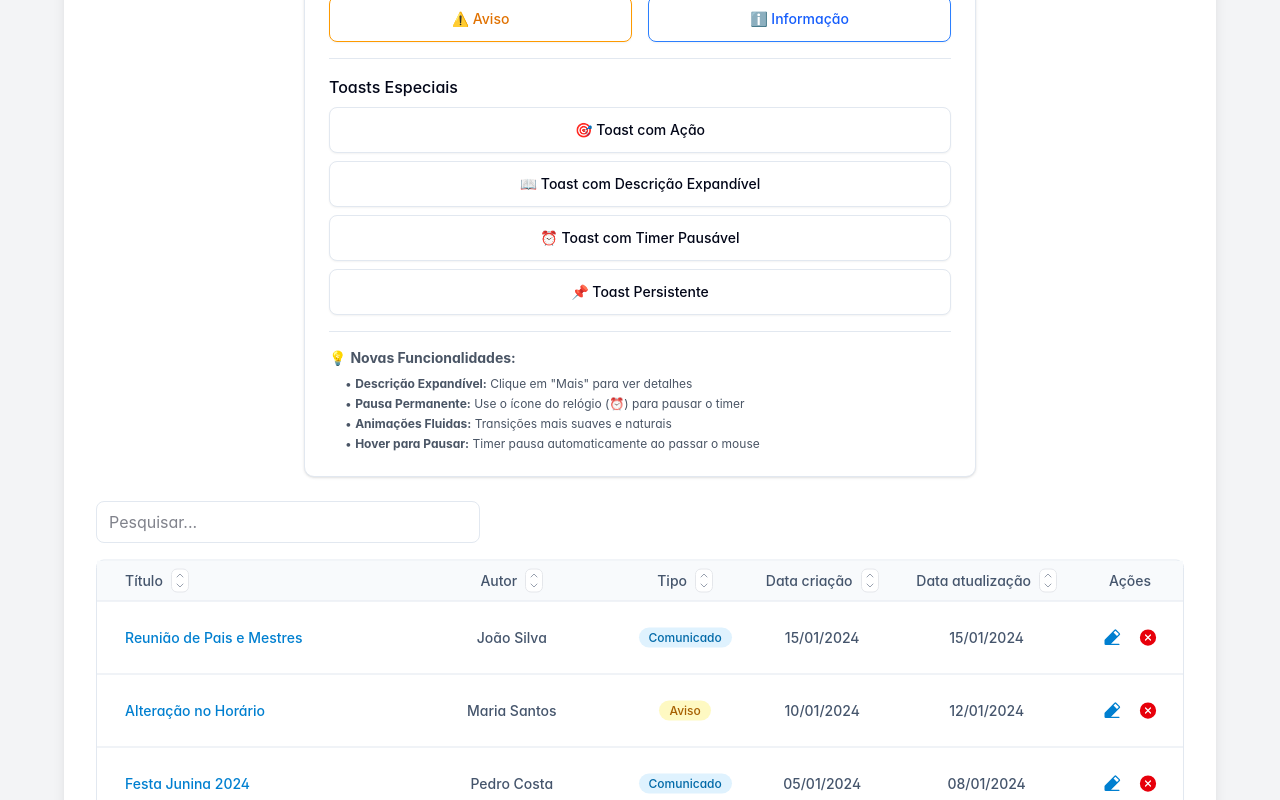
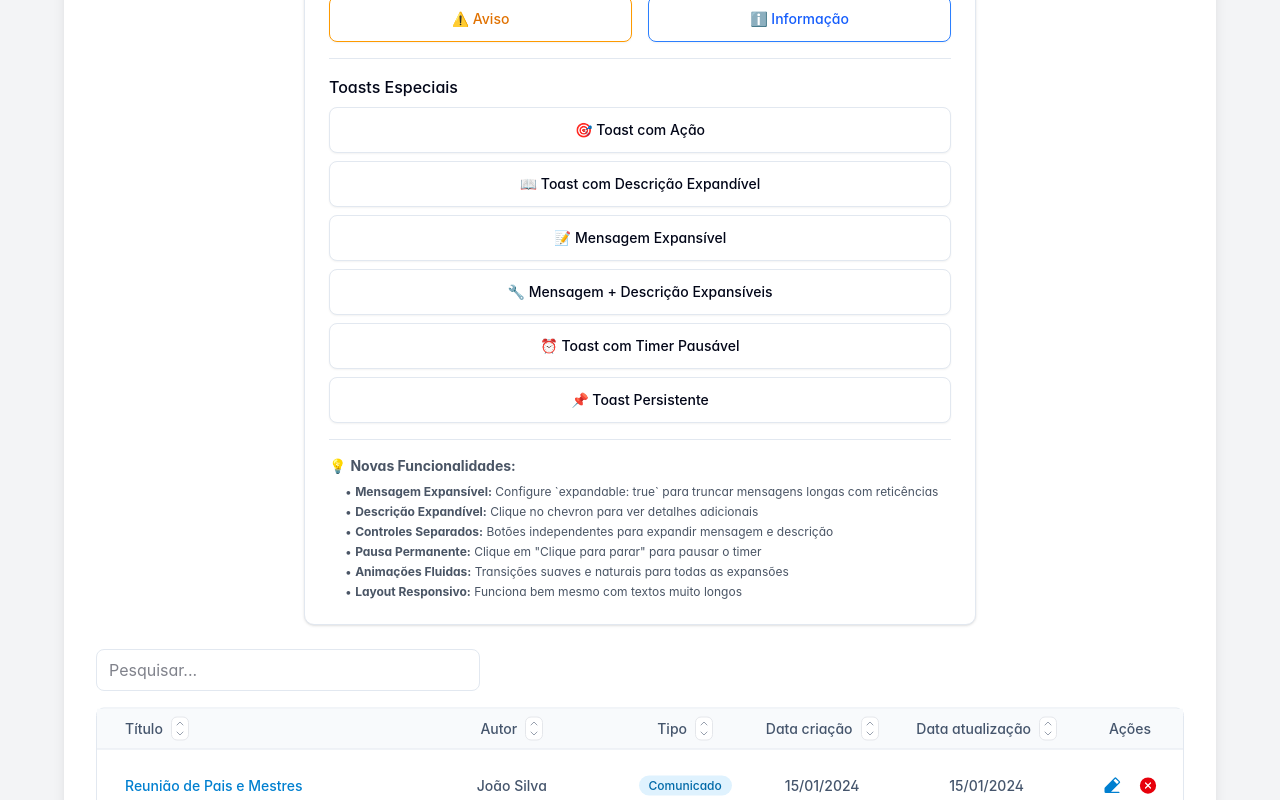
Before and after one commit to Gabriel300p/challenge-3-centro-educacional-alfa, a React (Vite) app: page /comunicacoes in a window 1280 px wide. Shown: the part 442-1242 px from the top of the page. Built offline with nearby package versions, Linux system fonts and the light colour scheme.

Commit message:
feat: Add expandable message feature to Toast notifications

```diff
--- a/src/shared/components/demo/ToastDemo.tsx
+++ b/src/shared/components/demo/ToastDemo.tsx
@@ -39,14 +39,39 @@ export function ToastDemo() {
     showToast({
       type: "info",
       title: "Nova Funcionalidade",
-      // message: "Agora você pode expandir para ver mais detalhes.",
+      message:
+        "Agora você pode expandir mensagens e descrições para ver mais detalhes.",
       description:
-        "Esta é uma descrição expandida que fornece informações adicionais sobre a notificação. Você pode expandir ou recolher clicando no botão 'Mais/Menos'. Também é possível pausar permanentemente o timer clicando no ícone do relógio.",
+        "Esta é uma descrição expandida que fornece informações adicionais sobre a notificação. Você pode expandir ou recolher clicando no botão chevron. Também é possível pausar permanentemente o timer.",
       duration: 8000,
       action: {
         label: "Entendi",
         onClick: () => success("Obrigado por testar!"),
       },
+    });
+  };
+
+  const handleExpandableMessageToast = () => {
+    showToast({
+      type: "warning",
+      title: "Mensagem Expansível",
+      message:
+        "Esta é uma mensagem muito longa que será truncada inicialmente e pode ser expandida clicando no botão. Perfeita para quando você tem informações importantes mas não quer ocupar muito espaço na tela inicialmente.",
+      expandable: true,
+      duration: 10000,
+    });
+  };
+
+  const handleExpandableMessageWithDescription = () => {
+    showToast({
+      type: "success",
+      title: "Recurso Completo",
+      message:
+        "Tanto a mensagem quanto a descrição podem ser expandíveis! Esta mensagem longa demonstra como o texto é truncado inicialmente com reticências e pode ser expandido para mostrar o conteúdo completo.",
+      expandable: true,
+      description:
+        "E aqui temos uma descrição adicional que também pode ser expandida separadamente. Isso oferece máxima flexibilidade para diferentes tipos de conteúdo.",
+      duration: 12000,
     });
   };
 
@@ -132,6 +157,22 @@ export function ToastDemo() {
             </Button>
 
             <Button
+              onClick={handleExpandableMessageToast}
+              variant="outline"
+              className="w-full"
+            >
+              📝 Mensagem Expansível
+            </Button>
+
+            <Button
+              onClick={handleExpandableMessageWithDescription}
+              variant="outline"
+              className="w-full"
+            >
+              🔧 Mensagem + Descrição Expansíveis
+            </Button>
+
+            <Button
               onClick={handleLongToastWithPause}
               variant="outline"
               className="w-full"
@@ -155,20 +196,28 @@ export function ToastDemo() {
           </p>
           <ul className="ml-4 space-y-1 text-xs">
             <li>
-              • <strong>Descrição Expandível:</strong> Clique em "Mais" para ver
-              detalhes
+              • <strong>Mensagem Expansível:</strong> Configure `expandable:
+              true` para truncar mensagens longas com reticências
             </li>
             <li>
-              • <strong>Pausa Permanente:</strong> Use o ícone do relógio (⏰)
+              • <strong>Descrição Expandível:</strong> Clique no chevron para
+              ver detalhes adicionais
+            </li>
+            <li>
+              • <strong>Controles Separados:</strong> Botões independentes para
+              expandir mensagem e descrição
+            </li>
+            <li>
+              • <strong>Pausa Permanente:</strong> Clique em "Clique para parar"
               para pausar o timer
             </li>
             <li>
-              • <strong>Animações Fluidas:</strong> Transições mais suaves e
-              naturais
+              • <strong>Animações Fluidas:</strong> Transições suaves e naturais
+              para todas as expansões
             </li>
             <li>
-              • <strong>Hover para Pausar:</strong> Timer pausa automaticamente
-              ao passar o mouse
+              • <strong>Layout Responsivo:</strong> Funciona bem mesmo com
+              textos muito longos
             </li>
           </ul>
         </div>
--- a/src/shared/components/demo/ToastDemoSimple.tsx
+++ b/src/shared/components/demo/ToastDemoSimple.tsx
@@ -3,7 +3,7 @@ import { useToast } from "@shared/hooks";
 import { AlertTriangle, Bell, CheckCircle, Info, Zap } from "lucide-react";
 
 export function ToastDemoSimple() {
-  const { success, error, warning, info } = useToast();
+  const { success, error, warning, info, showToast } = useToast();
 
   const handleBasicSuccess = () => {
     success("Operação realizada com sucesso!");
@@ -17,11 +17,30 @@ export function ToastDemoSimple() {
   };
 
   const handleSuccessWithDescription = () => {
-    success(
+    info(
       "Sistema atualizado!",
-      "Nova versão instalada com sucesso.",
       "A nova versão inclui melhorias de performance, correções de bugs e novas funcionalidades para uma melhor experiência do usuário.",
     );
+  };
+
+  const handleExpandableMessage = () => {
+    showToast({
+      type: "success",
+      title: "Mensagem Expansível",
+      message:
+        "Esta é uma mensagem muito longa que será truncada inicialmente com reticências (...) e pode ser expandida clicando no botão chevron para revelar todo o conteúdo. Perfeita para quando você tem informações importantes mas quer manter o layout limpo.",
+      expandable: true,
+    });
+  };
+
+  const handleExpandableMessageWithDescription = () => {
+    showToast({
+      type: "info",
+      title: "Recurso Completo",
+      message:
+        "Tanto a mensagem quanto a descrição podem ser expandíveis! Esta mensagem longa demonstra como funciona o truncamento inicial.",
+      expandable: false,
+    });
   };
 
   const handleWarning = () => {
@@ -55,7 +74,7 @@ export function ToastDemoSimple() {
           🍞 Sistema de Toast Renovado
         </h2>
         <p className="text-sm text-slate-500">
-          Teste as novas funcionalidades: design limpo, descrições expandíveis e
+          Teste as novas funcionalidades: design limpo, mensagens expansíveis e
           controle de pausa
         </p>
       </div>
@@ -89,6 +108,26 @@ export function ToastDemoSimple() {
         >
           <Bell className="h-4 w-4 text-blue-600" />
           Com Descrição
+        </Button>
+
+        <Button
+          onClick={handleExpandableMessage}
+          variant="outline"
+          size="sm"
+          className="flex items-center gap-2"
+        >
+          <Bell className="h-4 w-4 text-purple-600" />
+          Mensagem Expansível
+        </Button>
+
+        <Button
+          onClick={handleExpandableMessageWithDescription}
+          variant="outline"
+          size="sm"
+          className="flex items-center gap-2"
+        >
+          <Info className="h-4 w-4 text-indigo-600" />
+          Completo
         </Button>
 
         <Button
@@ -129,9 +168,13 @@ export function ToastDemoSimple() {
         <ul className="space-y-1 text-xs text-slate-600">
           <li>• Design limpo com fundo branco e ícones coloridos</li>
           <li>• Títulos em slate-700, mensagens em slate-500</li>
-          <li>• Descrições expandíveis com botão chevron</li>
+          <li>
+            • <strong>Mensagens expansíveis</strong> com truncamento inteligente
+          </li>
+          <li>• Descrições expandíveis com botão chevron separado</li>
           <li>• Controle de pausa com contador dinâmico</li>
           <li>• Animações mais suaves e naturais</li>
+          <li>• Layout responsivo para textos longos</li>
         </ul>
       </div>
     </div>
--- a/src/shared/components/ui/toast/Toast.tsx
+++ b/src/shared/components/ui/toast/Toast.tsx
@@ -35,14 +35,14 @@ export function Toast({ toast, onClose }: Omit<ToastProps, "index">) {
   const [progress, setProgress] = useState(100);
   const [isHovered, setIsHovered] = useState(false);
   const [isPaused, setIsPaused] = useState(false);
-  const [isExpanded, setIsExpanded] = useState(false);
+  const [isMessageExpanded, setIsMessageExpanded] = useState(false);
   const [isPermanentlyPaused, setIsPermanentlyPaused] = useState(false);
   const [timeLeft, setTimeLeft] = useState(0);
 
   const Icon = TOAST_ICONS[toast.type];
   const duration = toast.duration ?? TOAST_CONFIG.duration[toast.type];
-  const hasDescription = Boolean(toast.description);
   const hasMessage = Boolean(toast.message);
+  const isMessageExpandable = Boolean(toast.expandable && hasMessage);
 
   // ⏱️ Progress timer with time tracking
   useEffect(() => {
@@ -97,9 +97,9 @@ export function Toast({ toast, onClose }: Omit<ToastProps, "index">) {
     setTimeLeft(0);
   };
 
-  // 📖 Handle description expansion
-  const toggleExpansion = () => {
-    setIsExpanded(!isExpanded);
+  // 📖 Handle message expansion
+  const toggleMessageExpansion = () => {
+    setIsMessageExpanded(!isMessageExpanded);
   };
 
   return (
@@ -136,11 +136,10 @@ export function Toast({ toast, onClose }: Omit<ToastProps, "index">) {
       aria-live="polite"
       aria-atomic="true"
     >
-      {/* 🎨 Header Layout: Icon -> Title -> Spacer -> Expand Button -> Close Button */}
       <div className="flex w-full flex-col items-start gap-1.5">
         <div className="flex w-full items-center justify-between gap-2">
+          <div className="flex flex-shrink-0 items-center gap-3">
             {/* Icon */}
-          <div className="flex flex-shrink-0 items-center gap-3">
             <Icon className={getIconClasses(toast.type)} aria-hidden="true" />
             {/* Title */}
             <h3 className="text-sm leading-tight font-semibold text-slate-700">
@@ -149,16 +148,18 @@ export function Toast({ toast, onClose }: Omit<ToastProps, "index">) {
           </div>
           {/* Action Buttons */}
           <div className="flex flex-shrink-0 items-center gap-1">
-            {/* Description Toggle */}
-            {hasDescription && (
+            {/* Message Expand Toggle */}
+            {isMessageExpandable && (
               <Button
                 variant="ghost"
                 size="sm"
-                onClick={toggleExpansion}
+                onClick={toggleMessageExpansion}
                 className="h-6 w-6 p-0 opacity-60 hover:opacity-100"
-                title={isExpanded ? "Recolher descrição" : "Expandir descrição"}
+                title={
+                  isMessageExpanded ? "Recolher mensagem" : "Expandir mensagem"
+                }
               >
-                {isExpanded ? (
+                {isMessageExpanded ? (
                   <ChevronUp className="h-4 w-4" />
                 ) : (
                   <ChevronDown className="h-4 w-4" />
@@ -179,28 +180,25 @@ export function Toast({ toast, onClose }: Omit<ToastProps, "index">) {
           </div>
         </div>
         {/* Content */}
-        <div className="min-w-0 flex-1">
+        <div className="min-w-0 flex-1 pr-2">
           {/* Message */}
           {hasMessage && (
-            <p className="mt-1 text-sm leading-relaxed text-slate-500">
+            <div className="mt-1">
+              {isMessageExpandable ? (
+                <>
+                  {/* Truncated Message */}
+                  {!isMessageExpanded && (
+                    <p className="line-clamp-1 text-sm leading-relaxed text-slate-500">
                       {toast.message}
                     </p>
                   )}
 
-          {/* Description Preview */}
-          {hasDescription && toast.showDescriptionPreview && !isExpanded && (
-            <p className="line-clamp-1 text-sm leading-relaxed text-slate-400">
-              {toast.description}
-            </p>
-          )}
-
-          {/* Expandable Description */}
-          {hasDescription && (
+                  {/* Expandable Message */}
                   <motion.div
                     initial={false}
                     animate={{
-                height: isExpanded ? "auto" : 0,
-                opacity: isExpanded ? 1 : 0,
+                      height: isMessageExpanded ? "auto" : 0,
+                      opacity: isMessageExpanded ? 1 : 0,
                     }}
                     transition={{
                       duration: 0.3,
@@ -208,10 +206,20 @@ export function Toast({ toast, onClose }: Omit<ToastProps, "index">) {
                     }}
                     className="overflow-hidden"
                   >
-              <p className="mt-0.5 text-sm leading-relaxed text-slate-500">
-                {toast.description}
+                    {isMessageExpanded && (
+                      <p className="text-sm leading-relaxed text-slate-500">
+                        {toast.message}
                       </p>
+                    )}
                   </motion.div>
+                </>
+              ) : (
+                /* Normal Message */
+                <p className="text-sm leading-relaxed text-slate-500">
+                  {toast.message}
+                </p>
+              )}
+            </div>
           )}
 
           {/* Pause Text */}
--- a/src/shared/utils/toast.ts
+++ b/src/shared/utils/toast.ts
@@ -7,6 +7,7 @@ export interface ToastData {
   type: ToastType;
   title: string;
   message?: string;
+  expandable?: boolean;
   description?: string;
   showDescriptionPreview?: boolean;
   duration?: number;
```
Also changed, not shown: src/shared/components/ToastProvider.tsx (+8 -0 lines). Lines whose indentation alone changed are shown as unchanged.
